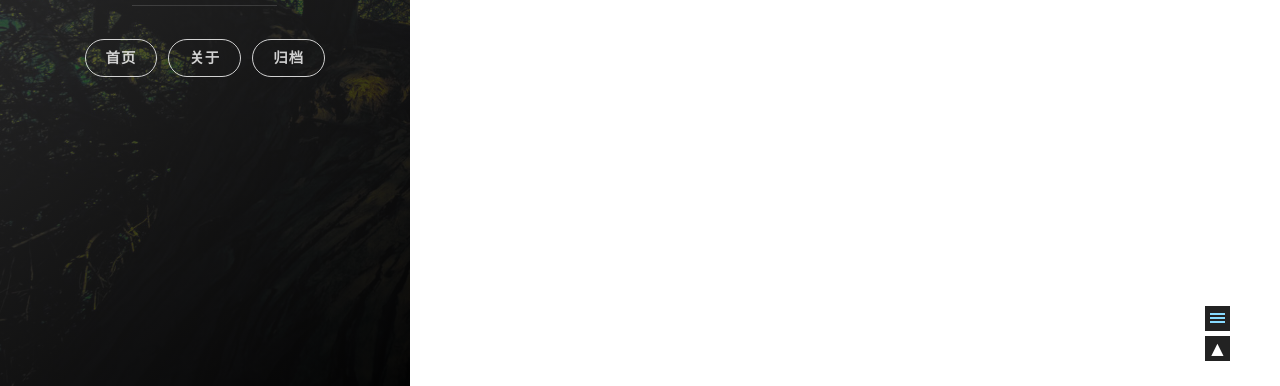
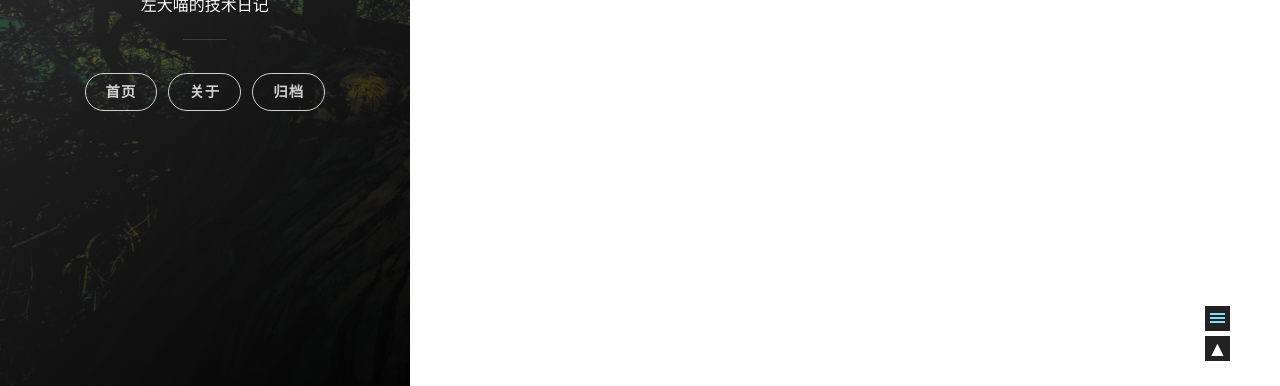
Before and after one commit to ZuoYuShen/ZuoYuShen.github.io, a plain HTML site: page 2018/04/06/My-First-Post/index.html in a window 1280 px wide. Shown: the part 414-800 px from the top of the page. Drawn offline with nearby package versions, Linux system fonts and the light colour scheme; some packages are replaced by stand-ins of ours.

Commit message:
Site updated: 2018-04-06 20:49:43

```diff
--- a/2018/04/06/My-First-Post/index.html
+++ b/2018/04/06/My-First-Post/index.html
@@ -61,6 +61,11 @@
         <h1 class="panel-cover__title panel-title"><a href="/" title="link to homepage">左大喵的技术日记</a></h1>
         <hr class="panel-cover__divider" />
 
+
+        <p class="panel-cover__description">
+          左大喵的技术日记
+        </p>
+        <hr class="panel-cover__divider panel-cover__divider--secondary" />
 
 
         <div class="navigation-wrapper">
```
Also changed, not shown: 2018/04/06/hello-world/index.html (+5 -0 lines), archives/2018/04/index.html (+5 -0 lines), archives/2018/index.html (+5 -0 lines), archives/index.html (+5 -0 lines), index.html (+5 -0 lines).
